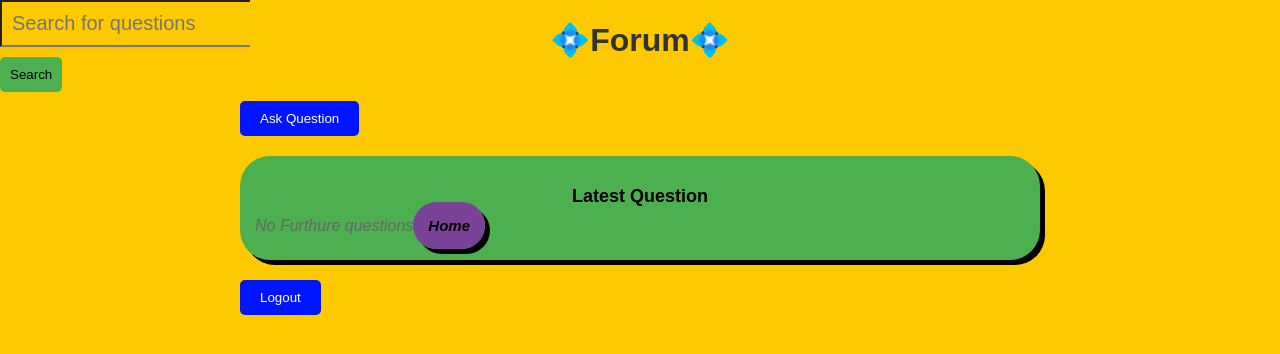
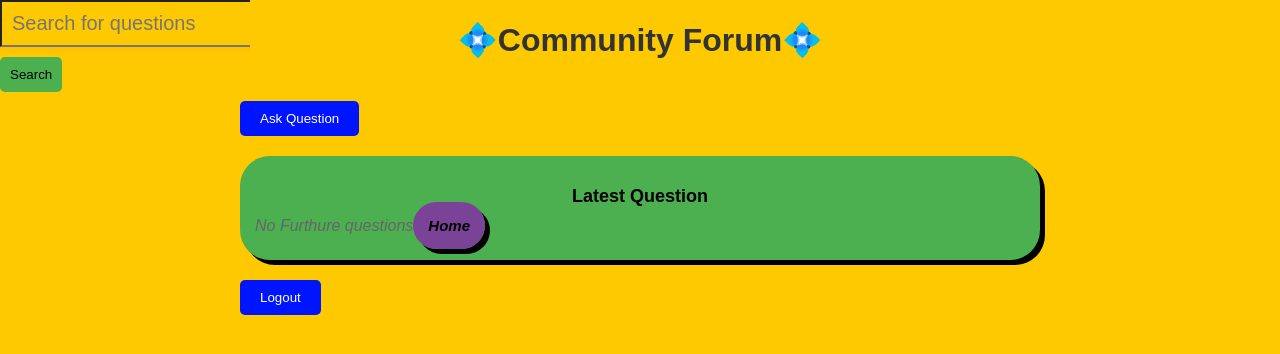
Before and after one commit to astitva0011/forum, a PHP site: page /forum/ in a window 1280 px wide. Shown: the top 354 px of the page. Run offline with PHP 8.4, Linux system fonts and the light colour scheme; data that the repository does not hold is empty.

Commit message:
Update index.php

```diff
--- a/index.php
+++ b/index.php
@@ -15,7 +15,7 @@ include 'dbconnect.php';
 
 </head>
 <body>
-    <h1>💠Forum💠</h1>
+    <h1>💠Community Forum💠</h1>
 
     <main>
 
```
